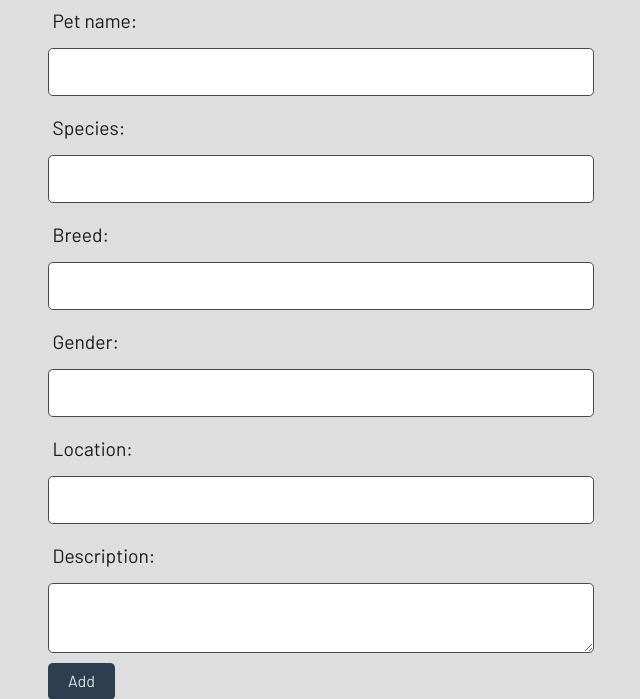
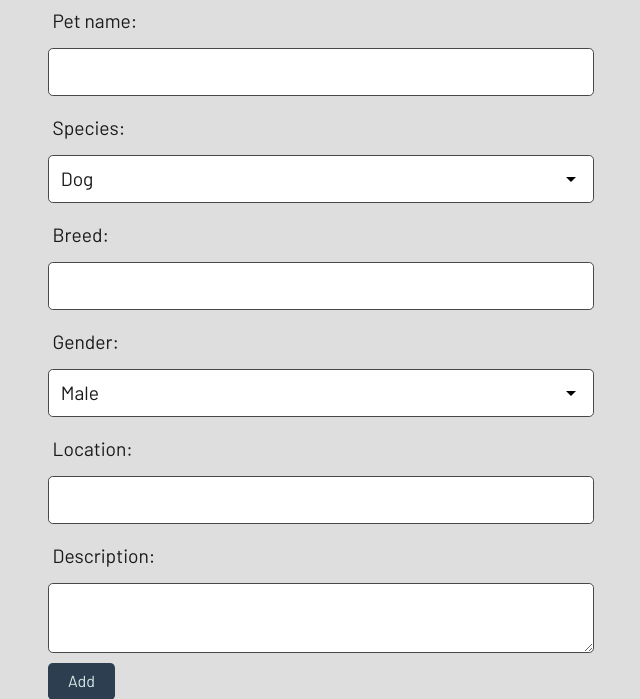
Before and after one commit to ckkorson/critter-gitter, a Node server app: page /profile in a window 1280 px wide. Shown: the part 333-1032 px from the top of the page, without its empty margins (31-671 px from the left). Run offline with Node 20, Linux system fonts and the light colour scheme; the visitor is signed in with stand-in values (Sample User, id 1); data that the repository does not hold is empty; some libraries are stand-ins or nearby versions.

Commit message:
added dropdown box to pet add form

```diff
--- a/views/profile.handlebars
+++ b/views/profile.handlebars
@@ -15,7 +15,13 @@
       </div>
       <div class="form-group">
         <label for="species">Species:</label>
-        <input class="form-input" type="text" id="species" name="species" />
+        <select name="species" id="species" class="form-input">
+          <option value="Dog">Dog</option>
+          <option value="Cat">Cat</option>
+          <option value="Horse">Horse</option>
+          <option value="Rabbit">Rabbit</option>
+        </select>
+        {{!-- <input class="form-input" type="text" id="species" name="species" /> --}}
       </div>
       <div class="form-group">
         <label for="breed">Breed:</label>
@@ -23,7 +29,10 @@
       </div>
       <div class="form-group">
         <label for="gender">Gender:</label>
-        <input class="form-input" type="text" id="gender" name="gender" />
+        <select name="gender" id="gender" class="form-input">
+          <option value="Male">Male</option>
+          <option value="Female">Female</option>
+        </select>
       </div>
       <div class="form-group">
         <label for="location">Location:</label>
```
